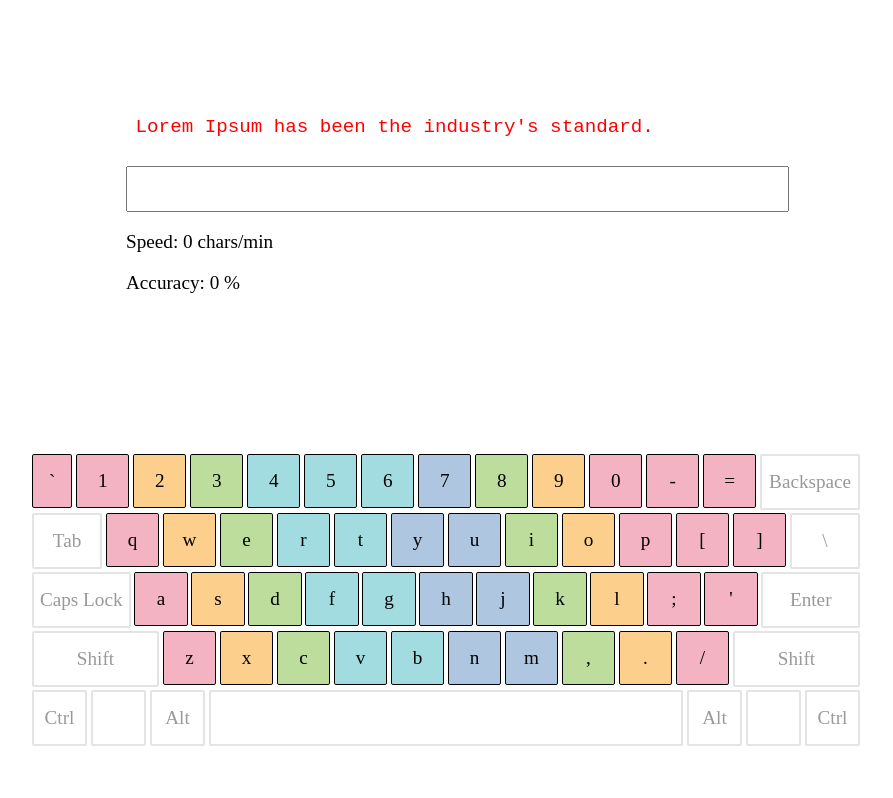
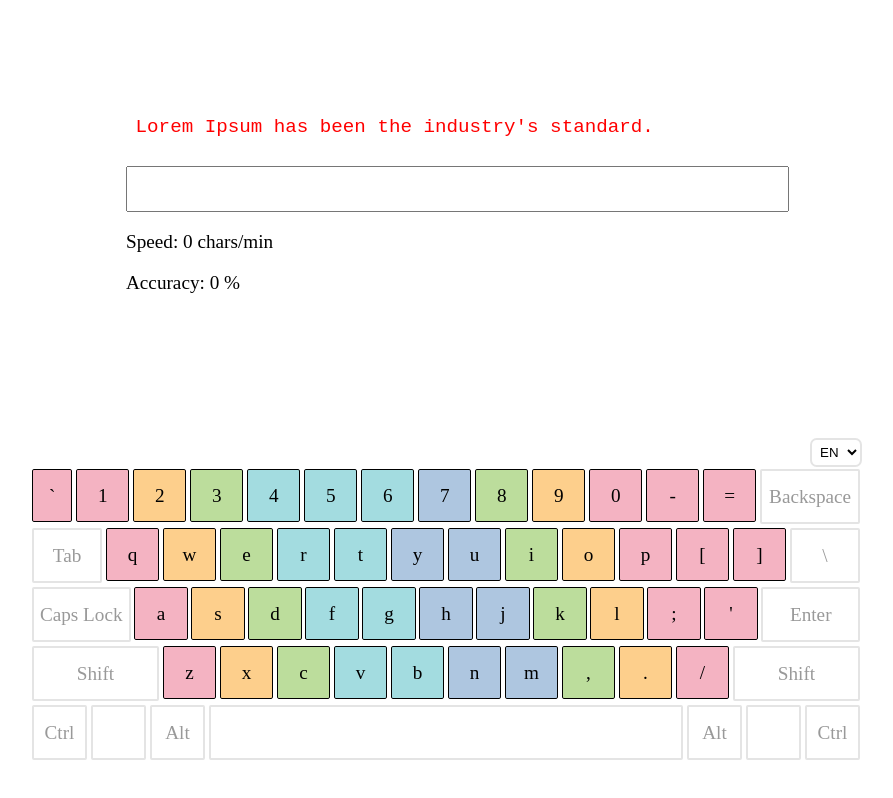
Before and after one commit to kehtolaulu/fastt, a React (Create React App) app: page / in a window 1280 px wide. Shown: the whole page, without its empty margins (194-1087 px from the left). Built offline with nearby package versions, Linux system fonts and the light colour scheme.

Commit message:
Added russian language

```diff
--- a/public/index.css
+++ b/public/index.css
@@ -117,4 +117,19 @@ html, body {
   color: red;
 }
 
+.language {
+  padding: 0.3em;
+  float: right;
+}
+
+.row-end {
+  justify-content: flex-end;
+}
+
+select {
+  background-color: white;
+  border-radius: 0.5em;
+  border: 2px solid #e4e4e4;
+}
+
 /*# sourceMappingURL=index.css.map */
--- a/public/index.sass
+++ b/public/index.sass
@@ -94,3 +94,15 @@ html, body
 
 .color-false
   color: red
+
+.language
+  padding: 0.3em
+  float: right
+
+.row-end
+  justify-content: flex-end
+
+select
+  background-color: white
+  border-radius: 0.5em
+  border: 2px solid #e4e4e4
--- a/src/actions/index.js
+++ b/src/actions/index.js
@@ -4,7 +4,8 @@ import {
     SET_SHIFT,
     RELEASE_SHIFT,
     CHANGE_TEXT,
-    NEXT_TEXT
+    NEXT_TEXT,
+    SET_LANGUAGE
 } from '../constants/actionTypes';
 
 export const setPressedButton = (code) => ({
@@ -33,3 +34,8 @@ export const changeText = (text, targetText) => ({
 export const nextText = () => ({
     type: NEXT_TEXT
 });
+
+export const setLanguage = (language) => ({
+    type: SET_LANGUAGE,
+    language
+});
--- a/src/components/App.js
+++ b/src/components/App.js
@@ -2,7 +2,7 @@ import React from 'react';
 import Keyboard from './Keyboard';
 import keys from '../qwerty';
 import { connect } from 'react-redux';
-import { setPressedButton, releaseButton, setShift, releaseShift, changeText, nextText } from '../actions';
+import { setPressedButton, releaseButton, setShift, releaseShift, changeText, nextText, setLanguage } from '../actions';
 import Display from './Display';
 import accuracy from '../accuracy';
 import Speedometer from '../speedometer';
@@ -56,6 +56,10 @@ class App extends React.Component {
         this.props.nextText();
     }
 
+    handleLanguageChange = (e) => {
+        this.props.setLanguage(e.target.value.toLowerCase());
+    }
+
     render() {
         return (
             <div className="content"
@@ -69,8 +73,9 @@ class App extends React.Component {
                     speed={this.state.speed}
                     text={this.props.text}
                     isTextRight={this.props.isTextRight}
-                    accuracy={this.state.accuracy} />
-                <Keyboard keys={keys} />
+                    accuracy={this.state.accuracy}
+                    language={this.props.language} />
+                <Keyboard keys={keys(this.props.language)} handleLanguageChange={this.handleLanguageChange} />
             </div >
         );
     }
@@ -78,8 +83,9 @@ class App extends React.Component {
 
 const mapStateToProps = state => ({
     pressed: state.pressed,
-    text: state.text,
-    isTextRight: state.isTextRight
+    text: state.text.text,
+    isTextRight: state.isTextRight,
+    language: state.text.language
 });
 
 const mapDispatchToProps = dispatch => ({
@@ -88,7 +94,8 @@ const mapDispatchToProps = dispatch => ({
     setShift: () => dispatch(setShift()),
     releaseShift: () => dispatch(releaseShift()),
     changeText: (text, targetText) => dispatch(changeText(text, targetText)),
-    nextText: () => dispatch(nextText())
+    nextText: () => dispatch(nextText()),
+    setLanguage: (language) => dispatch(setLanguage(language))
 });
 
 export default connect(mapStateToProps, mapDispatchToProps)(App);
--- a/src/components/Display.js
+++ b/src/components/Display.js
@@ -1,6 +1,7 @@
 import React from 'react';
+import getWord from '../translate';
 
-const Display = ({ handleSubmit, handleChange, isTextRight, text, speed, accuracy }) => (
+const Display = ({ handleSubmit, handleChange, isTextRight, text, speed, accuracy, language }) => (
     <div className="text">
         <p className={`text-container color-${isTextRight}`} >
             {text}
@@ -12,8 +13,8 @@ const Display = ({ handleSubmit, handleChange, isTextRight, text, speed, accurac
                 onChange={handleChange}
                 spellCheck="false" />
         </form>
-        <p>Speed: {speed} chars/min</p>
-        <p>Accuracy: {accuracy} %</p>
+        <p>{getWord("speed", language)}: <span>{speed}</span> {getWord("speedUnit", language)}</p>
+        <p>{getWord("accuracy", language)}: <span>{accuracy}</span> %</p>
     </div>
 );
 
--- a/src/components/Keyboard.js
+++ b/src/components/Keyboard.js
@@ -1,8 +1,14 @@
 import React from 'react';
 import Row from './Row';
 
-const Keyboard = ({ keys }) => (
-    <div className="keyboard" tabIndex="0">
+const Keyboard = ({ keys, handleLanguageChange }) => (
+    <div tabIndex="0" className="keyboard">
+        <div className="keyboard-row row-end">
+            <select className="language" onChange={handleLanguageChange}>
+                <option value="en">EN</option>
+                <option value="ru">RU</option>
+            </select>
+        </div>
         {keys.map((keys, index) => <Row keys={keys} key={index} />)}
     </div >
 );
--- a/src/constants/actionTypes.js
+++ b/src/constants/actionTypes.js
@@ -4,3 +4,4 @@ export const SET_SHIFT = "SET_SHIFT";
 export const RELEASE_SHIFT = "RELEASE_SHIFT";
 export const CHANGE_TEXT = "CHANGE_TEXT";
 export const NEXT_TEXT = "NEXT_TEXT";
+export const SET_LANGUAGE = "SET_LANGUAGE";
--- a/src/qwerty.js
+++ b/src/qwerty.js
@@ -1,4 +1,6 @@
-export default [
+const keySets = {
+    "en":
+        [
             [
                 { glyph: '`', upperGlyph: '~', color: 'finger-5', size: 'small', code: 192 },
                 { glyph: '1', upperGlyph: '!', color: 'finger-5', size: 'key', code: 49 },
@@ -68,4 +70,83 @@ export default [
                 { glyph: '', upperGlyph: '', color: 'grey', size: 'key' },
                 { glyph: 'Ctrl', upperGlyph: 'Ctrl', color: 'grey', size: 'key', code: 17 }
             ]
-];
+        ],
+    "ru":
+        [
+            [
+                { glyph: 'ё', upperGlyph: 'Ё', color: 'finger-5', size: 'small', code: 192 },
+                { glyph: '1', upperGlyph: '!', color: 'finger-5', size: 'key', code: 49 },
+                { glyph: '2', upperGlyph: '"', color: 'finger-4', size: 'key', code: 50 },
+                { glyph: '3', upperGlyph: '№', color: 'finger-3', size: 'key', code: 51 },
+                { glyph: '4', upperGlyph: ';', color: 'finger-2-left', size: 'key', code: 52 },
+                { glyph: '5', upperGlyph: '%', color: 'finger-2-left', size: 'key', code: 53 },
+                { glyph: '6', upperGlyph: ':', color: 'finger-2-left', size: 'key', code: 54 },
+                { glyph: '7', upperGlyph: '?', color: 'finger-2-right', size: 'key', code: 55 },
+                { glyph: '8', upperGlyph: '*', color: 'finger-3', size: 'key', code: 56 },
+                { glyph: '9', upperGlyph: '(', color: 'finger-4', size: 'key', code: 57 },
+                { glyph: '0', upperGlyph: ')', color: 'finger-5', size: 'key', code: 48 },
+                { glyph: '-', upperGlyph: '_', color: 'finger-5', size: 'key', code: 189 },
+                { glyph: '=', upperGlyph: '+', color: 'finger-5', size: 'key', code: 187 },
+                { glyph: 'Backspace', upperGlyph: 'Backspace', color: 'grey', size: 'command', code: 8 }
+            ],
+            [
+                { glyph: 'Tab', upperGlyph: 'Tab', color: 'grey', size: 'command', code: 9 },
+                { glyph: 'й', upperGlyph: 'Й', color: 'finger-5', size: 'key', code: 81 },
+                { glyph: 'ц', upperGlyph: 'Ц', color: 'finger-4', size: 'key', code: 87 },
+                { glyph: 'у', upperGlyph: 'У', color: 'finger-3', size: 'key', code: 69 },
+                { glyph: 'к', upperGlyph: 'К', color: 'finger-2-left', size: 'key', code: 82 },
+                { glyph: 'е', upperGlyph: 'Е', color: 'finger-2-left', size: 'key', code: 84 },
+                { glyph: 'н', upperGlyph: 'Н', color: 'finger-2-right', size: 'key', code: 89 },
+                { glyph: 'г', upperGlyph: 'Г', color: 'finger-2-right', size: 'key', code: 85 },
+                { glyph: 'ш', upperGlyph: 'Ш', color: 'finger-3', size: 'key', code: 73 },
+                { glyph: 'щ', upperGlyph: 'Щ', color: 'finger-4', size: 'key', code: 79 },
+                { glyph: 'з', upperGlyph: 'З', color: 'finger-5', size: 'key', code: 80 },
+                { glyph: 'х', upperGlyph: 'Х', color: 'finger-5', size: 'key', code: 219 },
+                { glyph: 'ъ', upperGlyph: 'Ъ', color: 'finger-5', size: 'key', code: 221 },
+                { glyph: '\\', upperGlyph: '/', color: 'grey', size: 'command', code: 220 },
+            ],
+            [
+                { glyph: 'Caps Lock', upperGlyph: 'Caps Lock', color: 'grey', size: 'command', code: 20 },
+                { glyph: 'ф', upperGlyph: 'Ф', color: 'finger-5', size: 'key', code: 65 },
+                { glyph: 'ы', upperGlyph: 'Ы', color: 'finger-4', size: 'key', code: 83 },
+                { glyph: 'в', upperGlyph: 'В', color: 'finger-3', size: 'key', code: 68 },
+                { glyph: 'а', upperGlyph: 'А', color: 'finger-2-left', size: 'key', code: 70 },
+                { glyph: 'п', upperGlyph: 'П', color: 'finger-2-left', size: 'key', code: 71 },
+                { glyph: 'р', upperGlyph: 'Р', color: 'finger-2-right', size: 'key', code: 72 },
+                { glyph: 'о', upperGlyph: 'О', color: 'finger-2-right', size: 'key', code: 74 },
+                { glyph: 'л', upperGlyph: 'Л', color: 'finger-3', size: 'key', code: 75 },
+                { glyph: 'д', upperGlyph: 'Д', color: 'finger-4', size: 'key', code: 76 },
+                { glyph: 'ж', upperGlyph: 'Ж', color: 'finger-5', size: 'key', code: 186 },
+                { glyph: 'э', upperGlyph: 'Э', color: 'finger-5', size: 'key', code: 222 },
+                { glyph: 'Enter', upperGlyph: 'Enter', color: 'grey', size: 'command', code: 13 },
+            ],
+            [
+                { glyph: 'Shift', upperGlyph: 'Shift', color: 'grey', size: 'command', code: 16 },
+                { glyph: 'я', upperGlyph: 'Я', color: 'finger-5', size: 'key', code: 90 },
+                { glyph: 'ч', upperGlyph: 'Ч', color: 'finger-4', size: 'key', code: 88 },
+                { glyph: 'с', upperGlyph: 'С', color: 'finger-3', size: 'key', code: 67 },
+                { glyph: 'м', upperGlyph: 'М', color: 'finger-2-left', size: 'key', code: 86 },
+                { glyph: 'и', upperGlyph: 'И', color: 'finger-2-left', size: 'key', code: 66 },
+                { glyph: 'т', upperGlyph: 'Т', color: 'finger-2-right', size: 'key', code: 78 },
+                { glyph: 'ь', upperGlyph: 'Ь', color: 'finger-2-right', size: 'key', code: 77 },
+                { glyph: 'б', upperGlyph: 'Б', color: 'finger-3', size: 'key', code: 188 },
+                { glyph: 'ю', upperGlyph: 'Ю', color: 'finger-4', size: 'key', code: 190 },
+                { glyph: '.', upperGlyph: ',', color: 'finger-5', size: 'key', code: 191 },
+                { glyph: 'Shift', upperGlyph: 'Shift', color: 'grey', size: 'command', code: 16 },
+            ], [
+                { glyph: 'Ctrl', upperGlyph: 'Ctrl', color: 'grey', size: 'key', code: 17 },
+                { glyph: '', upperGlyph: '', color: 'grey', size: 'key' },
+                { glyph: 'Alt', upperGlyph: 'Alt', color: 'grey', size: 'key', code: 18 },
+                { glyph: ' ', upperGlyph: '', color: 'grey', size: 'space', code: 32 },
+                { glyph: 'Alt', upperGlyph: 'Alt', color: 'grey', size: 'key', code: 18 },
+                { glyph: '', upperGlyph: '', color: 'grey', size: 'key' },
+                { glyph: 'Ctrl', upperGlyph: 'Ctrl', color: 'grey', size: 'key', code: 17 }
+            ]
+        ]
+};
+
+const keys = (language = "en") => {
+    return keySets[language];
+};
+
+export default keys;
--- a/src/reducers/app.js
+++ b/src/reducers/app.js
@@ -4,7 +4,8 @@ import {
     SET_SHIFT,
     RELEASE_SHIFT,
     CHANGE_TEXT,
-    NEXT_TEXT
+    NEXT_TEXT,
+    SET_LANGUAGE
 } from '../constants/actionTypes';
 import { combineReducers } from 'redux';
 import getRandomText from '../texts';
@@ -40,13 +41,19 @@ const shift = (state = false, action) => {
     }
 };
 
-const text = (state = getRandomText(), action) => {
+const text = (state = { text: getRandomText(), language: "en" }, action) => {
     if (!action) {
         return state;
     }
     switch (action.type) {
         case NEXT_TEXT:
-            return getRandomText();
+            return { ...state, text: getRandomText(state.language) };
+        case SET_LANGUAGE:
+            debugger
+            return {
+                text: getRandomText(action.language),
+                language: action.language
+            }
         default:
             return state;
     }
--- /dev/null
+++ b/src/translate.js
@@ -0,0 +1,18 @@
+const words = {
+    "en": {
+        "speed": "Speed",
+        "speedUnit": "chars/min",
+        "accuracy": "Accuracy"
+    },
+    "ru": {
+        "speed": "Скорость",
+        "speedUnit": "зн/мин",
+        "accuracy": "Точность"
+    }
+}
+
+const getWord = (word, language) => {
+    return words[language][word];
+};
+
+export default getWord;
```
Also changed, not shown: src/texts.js (+17 -10 lines), 1 other file (tests, documents, lock files or other folders). Lines whose indentation alone changed are shown as unchanged.
